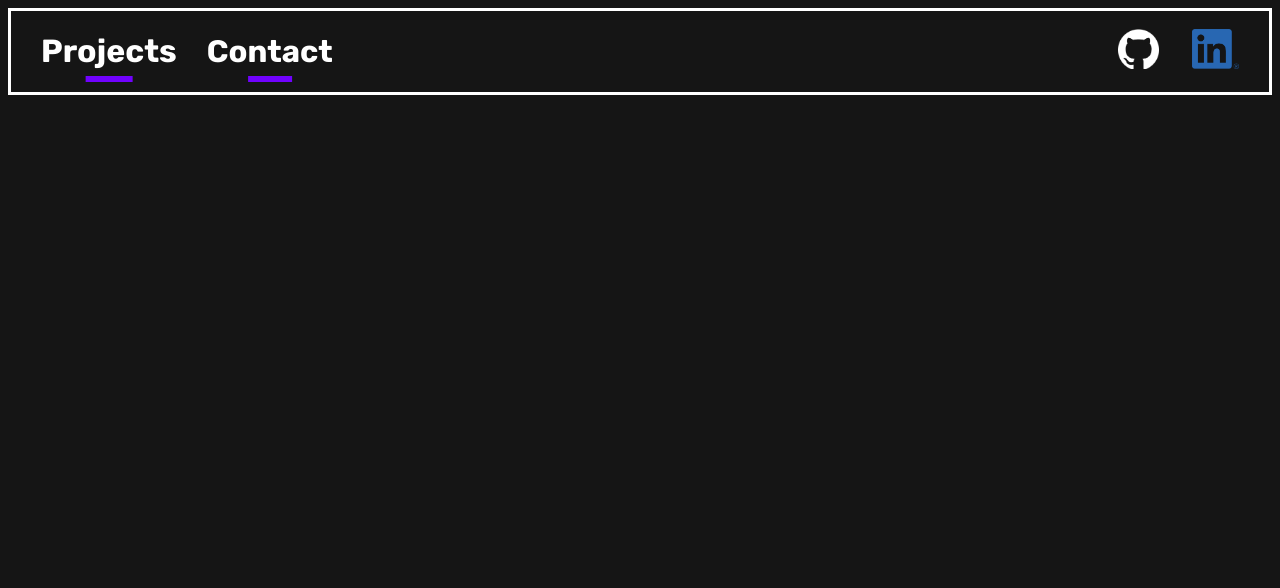
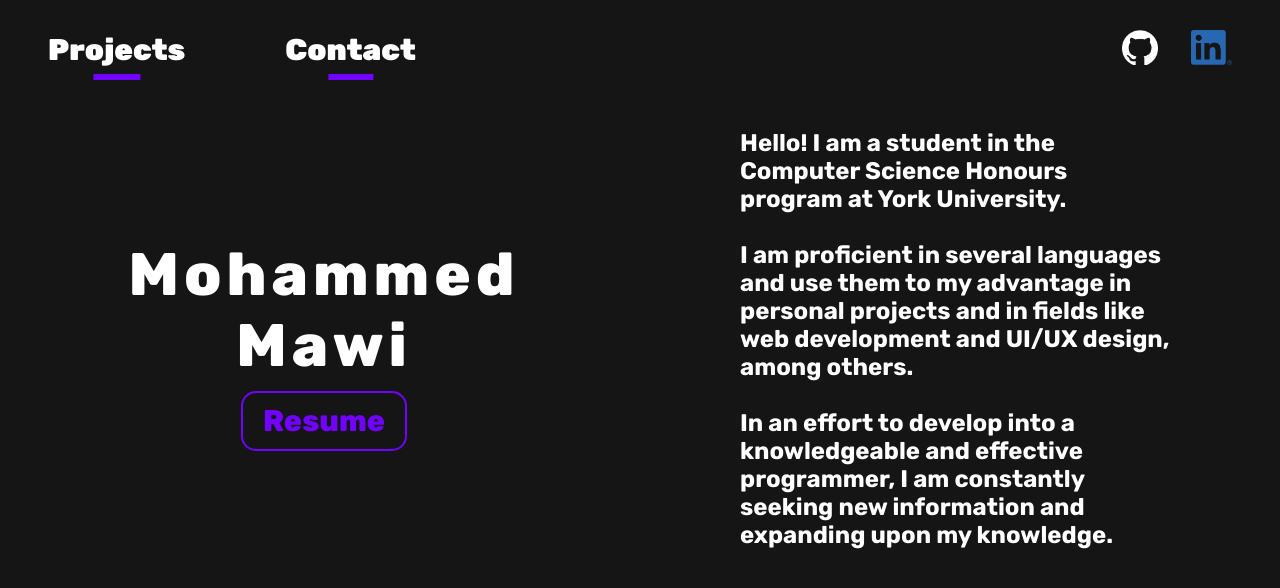
Before and after one commit to MohammedMawi/Web-Portfolio, a plain HTML site: page index.html in a window 1280 px wide. Drawn offline with Linux system fonts and the light colour scheme.

Commit message:
Opening page Complete

```diff
--- /dev/null
+++ b/body.css
@@ -0,0 +1,70 @@
+@font-face {
+    font-family: myFont2;
+    src: url(fonts/Rubik-Bold.ttf);
+}
+
+@font-face {
+    font-family: myFont3;
+    src: url(fonts/Rubik-ExtraBold.ttf);
+}
+
+.main{
+    margin-top: 60px;
+    height: 100px;
+    display: grid;
+    grid-template-columns: 1fr 1fr;
+}
+
+.info{
+    font-family: 'myFont3';
+    text-align: center;
+    padding-top: 70px;
+
+    font-size: 30px;
+    letter-spacing: 5px;
+
+
+    align-items: center;
+}
+
+.name{
+    margin-bottom: 10px;
+    /* border-style: solid; */
+    /* border-color: orange; */
+
+    transition: text-shadow 0.1s ease;
+}
+
+.name:hover{
+    text-shadow: -5px 10px rgb(112, 2, 254);
+}
+
+.resume{
+    font-family: 'myFont3';
+    font-size: 30px;
+    font-weight: bold;
+    color: rgb(112, 2, 254);
+
+    background-color: transparent;
+    border-style: solid;
+    border-color: rgb(112, 2, 254);
+    border-radius: 15px;
+
+    padding: 10px 20px 10px 20px;
+
+    cursor: pointer;
+    transition: background-color 0.3s ease, color 0.3s ease;
+}
+
+.resume:hover{
+    background-color: rgb(112, 2, 254);
+    color: white;
+}
+
+.about{
+    font-family: 'myFont2';
+}
+
+.abtext{
+    margin: 0px 100px 0px 100px;
+}
--- a/header.css
+++ b/header.css
@@ -1,15 +1,16 @@
 @font-face {
     font-family: myFont;
-    src: url(fonts/Rubik-Bold.ttf);
+    src: url(fonts/Rubik-Black.ttf);
 }
 
 .header{
     font-family: 'myFont';
+    margin-top: 30px;
     display: flex;
     justify-content: space-between;
 
     border-color: white;
-    border-style: solid;
+    /* border-style: solid; */
 }
 
 .left{
@@ -19,7 +20,8 @@
 
 .proj{
     position: relative;
-    margin-left: 30px;
+    margin-left: 40px;
+    font-size: 30px;
     cursor: pointer;
 
     transition: color 0.3s ease, letter-spacing 0.3s ease;
@@ -33,7 +35,7 @@
 .proj:after{
     content: "";
     position: absolute;
-    bottom: 10px;
+    bottom: -12px;
     left: 50%;
     border: 3px solid rgb(112, 2, 254);
     width: 30%;
@@ -47,8 +49,8 @@
 
 .email{
     position: relative;
-    margin-left: 30px;
-    font-size: 31px;
+    margin-left: 100px;
+    font-size: 30px;
     cursor: pointer;
 
     transition: color 0.3s ease;
@@ -56,6 +58,7 @@
 
 .email:before {
     content: "Contact";
+    transition: opacity 0.3s ease;
 }
 
 .email:hover:before {
@@ -81,20 +84,19 @@
 .email:hover:after{
     width: 100%;
 }
-
 .right{
     display: flex;
     align-items: center;
 }
 
 .git{
-    height: 40px;
+    height: 35px;
     margin-right: 30px;
     cursor: pointer;
 }
 
 .in{
-    height: 40px;
-    margin-right: 30px;
+    height: 35px;
+    margin-right: 40px;
     cursor: pointer;
 }
--- a/index.html
+++ b/index.html
@@ -6,14 +6,18 @@
     <title>Mohammed Mawi</title>
     <link rel="stylesheet" href="general.css">
     <link rel="stylesheet" href="header.css">
+    <link rel="stylesheet" href="body.css">
 </head>
 
 <body>
 
+    <!-- Header -->
     <header class="header">
+
+        <!-- Left side with Projects and Email -->
         <div class="left">
             <div class="proj">
-                <h1>Projects</h1>
+                <span>Projects</span>
             </div>
 
             <div class="email">
@@ -21,6 +25,7 @@
             </div>
         </div>
 
+        <!-- Right side with github and linkedin -->
         <div class="right">
             <div>
                 <img class="git" src="images/github.png" alt="">
@@ -29,6 +34,39 @@
         </div>
     </header>
 
+
+    <!-- Main -->
+    <div class="main">
+        <div class="info">
+            <h1 class="name">Mohammed <br> Mawi</h1>
+            <button class="resume">Resume</button>
+        </div>
+
+
+        <div class="about">
+            <h2 class="abtext">
+                Hello! I am a student in the
+                Computer Science Honours
+                program at York University.
+                <br>
+                <br>
+                I am proficient in several
+                languages and use them to
+                my advantage in personal
+                projects and in fields like web
+                development and UI/UX design,
+                among others.
+                <br>
+                <br>
+                In an effort to develop into a
+                knowledgeable and effective
+                programmer, I am constantly
+                seeking new information and
+                expanding upon my knowledge.
+            </h2>
+        </div>
+    </div>
+
 </body>
 
 </html>
```
